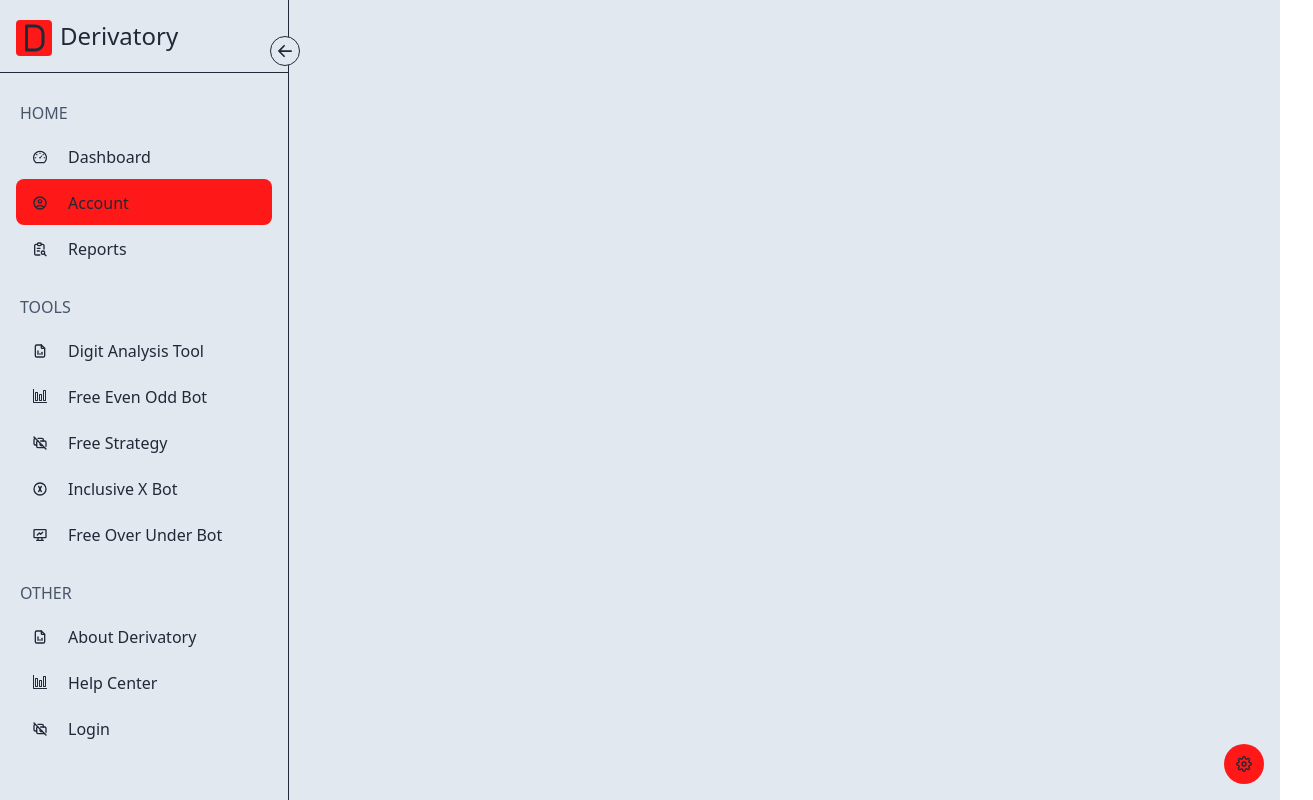
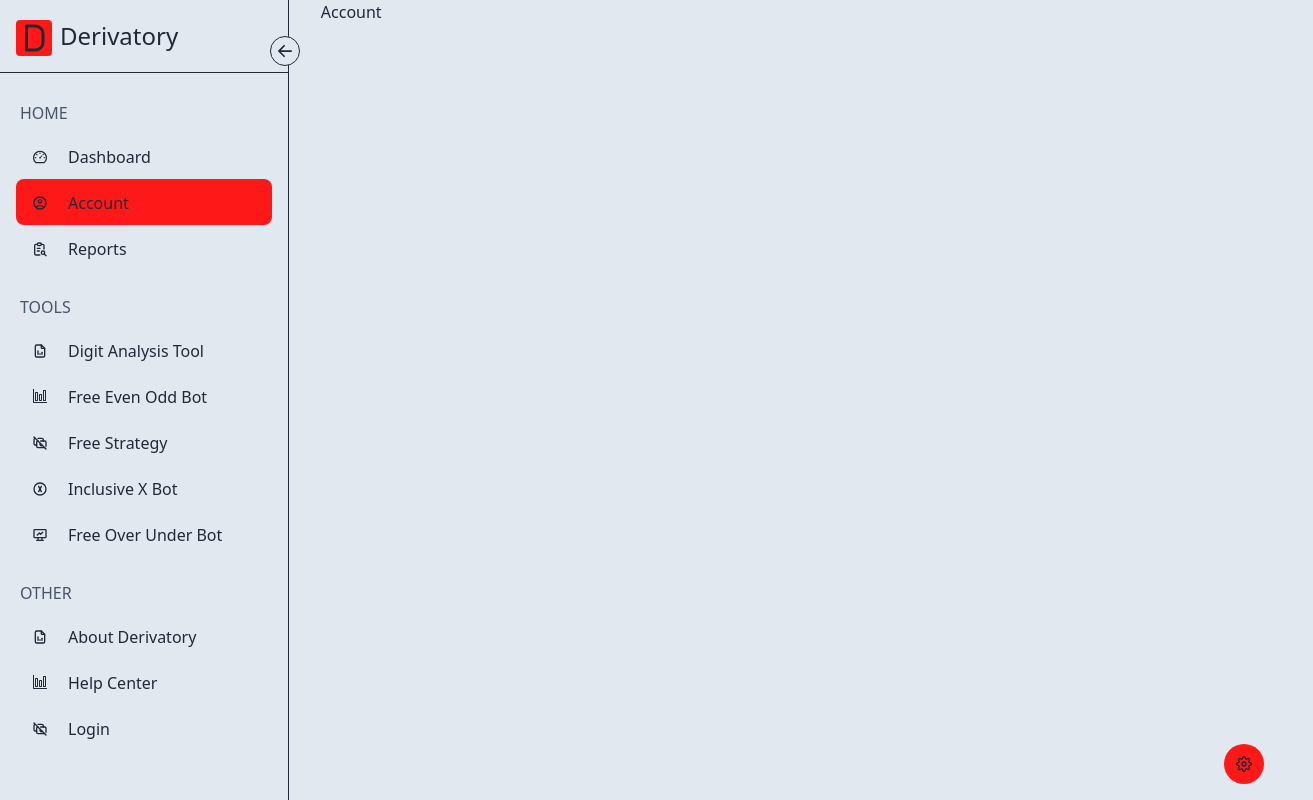
Before and after one commit to ALVIN02-ui/Derivatory-Frontend, a React (Vite) app: page /account in a window 1280 px wide. Shown: the whole page, 1313 px wide, since content can reach past the window. Built offline with nearby package versions, Linux system fonts and the light colour scheme.

Commit message:
Theme working across the whole app

```diff
--- a/src/App.jsx
+++ b/src/App.jsx
@@ -109,8 +109,8 @@
               {/* Tools */}
 
               {/* Other */}
-              <Route path="/about" element={<About />} />
-              <Route path="/help" element={<Help />} />
+              <Route path="/about derivatory" element={<About />} />
+              <Route path="/help center" element={<Help />} />
               <Route path="/login" element={<Login/>} />
               {/* Other */}
             </Routes>
--- a/src/pages/Account.jsx
+++ b/src/pages/Account.jsx
@@ -1,8 +1,18 @@
 import React from 'react'
 
+//Context Provider
+import { useStateContext } from "../contexts/ContextProvider";
+//Context Provider
+
+//CSS
+import "../App.css";
+//CSS
+
 function Account() {
+
+  const { open, currentMode} = useStateContext();
   return (
-    <div className='text-white'>Account</div>
+    <div className={`${open ? "pl-72" : "pl-20"} ${currentMode === 'Dark' ? 'dark bg-slate-900 text-white': 'bg-slate-200 text-gray-800'} h-screen w-screen`}>Account</div>
   )
 }
 
--- a/src/pages/Others/About.jsx
+++ b/src/pages/Others/About.jsx
@@ -1,8 +1,18 @@
 import React from 'react'
 
+//Context Provider
+import { useStateContext } from "../../contexts/ContextProvider";
+//Context Provider
+
+//CSS
+import "../../App.css";
+//CSS
+
 const About = () => {
+
+  const { open, currentMode} = useStateContext();
   return (
-    <div>About</div>
+    <div className={`${open ? "pl-72" : "pl-20"} ${currentMode === 'Dark' ? 'dark bg-slate-900 text-white': 'bg-slate-200 text-gray-800'} h-screen w-screen`}>About</div>
   )
 }
 
--- a/src/pages/Others/Help.jsx
+++ b/src/pages/Others/Help.jsx
@@ -1,8 +1,20 @@
 import React from 'react'
 
+//Context Provider
+import { useStateContext } from "../../contexts/ContextProvider";
+//Context Provider
+
+//CSS
+import "../../App.css";
+//CSS
+
 const Help = () => {
+
+  const { open, currentMode} = useStateContext();
   return (
-    <div>Help</div>
+    <div className={`${open ? "pl-72" : "pl-20"} ${currentMode === 'Dark' ? 'dark bg-slate-900 text-white': 'bg-slate-200 text-gray-800'} h-screen w-screen`}>
+      Help
+    </div>
   )
 }
 
--- a/src/pages/Others/Login.jsx
+++ b/src/pages/Others/Login.jsx
@@ -1,4 +1,8 @@
 import React from 'react';
+
+//Context Provider
+import { useStateContext } from "../../contexts/ContextProvider";
+//Context Provider
 
 // CSS
 import '../../App.css';
@@ -11,8 +15,10 @@
 //Assets
 
 const Login = () => {
+
+  const { open, currentMode} = useStateContext();
   return (
-    <div>
+    <div className={`${open ? "pl-72" : "pl-20"} ${currentMode === 'Dark' ? 'dark bg-slate-900 text-white': 'bg-slate-200 text-gray-800'} h-screen w-screen`}>
       Login
     </div>
   );
--- a/src/pages/Reports.jsx
+++ b/src/pages/Reports.jsx
@@ -1,8 +1,18 @@
 import React from 'react'
 
+//Context Provider
+import { useStateContext } from "../contexts/ContextProvider";
+//Context Provider
+
+//CSS
+import "../App.css";
+//CSS
+
 function Reports() {
+
+  const { open, currentMode} = useStateContext();
   return (
-    <div className='text-white'>reports</div>
+    <div className={`${open ? "pl-72" : "pl-20"} ${currentMode === 'Dark' ? 'dark bg-slate-900 text-white': 'bg-slate-200 text-gray-800'} h-screen w-screen`}>reports</div>
   )
 }
 
--- a/src/pages/Tools/Datool.jsx
+++ b/src/pages/Tools/Datool.jsx
@@ -1,8 +1,18 @@
 import React from 'react'
 
+//Context Provider
+import { useStateContext } from "../../contexts/ContextProvider";
+//Context Provider
+
+//CSS
+import "../../App.css";
+//CSS
+
 function Datool() {
+
+  const { open, currentMode} = useStateContext();
   return (
-    <div>datool</div>
+    <div className={`${open ? "pl-72" : "pl-20"} ${currentMode === 'Dark' ? 'dark bg-slate-900 text-white': 'bg-slate-200 text-gray-800'} h-screen w-screen`}>datool</div>
   )
 }
 
--- a/src/pages/Tools/Evenodd.jsx
+++ b/src/pages/Tools/Evenodd.jsx
@@ -1,8 +1,18 @@
 import React from 'react'
 
+//Context Provider
+import { useStateContext } from "../../contexts/ContextProvider";
+//Context Provider
+
+//CSS
+import "../../App.css";
+//CSS
+
 function Evenodd() {
+
+  const { open, currentMode} = useStateContext();
   return (
-    <div>evenodd</div>
+    <div className={`${open ? "pl-72" : "pl-20"} ${currentMode === 'Dark' ? 'dark bg-slate-900 text-white': 'bg-slate-200 text-gray-800'} h-screen w-screen`}>evenodd</div>
   )
 }
 
--- a/src/pages/Tools/Freestrat.jsx
+++ b/src/pages/Tools/Freestrat.jsx
@@ -1,8 +1,18 @@
 import React from 'react'
 
+//Context Provider
+import { useStateContext } from "../../contexts/ContextProvider";
+//Context Provider
+
+//CSS
+import "../../App.css";
+//CSS
+
 function Freestrat() {
+
+  const { open, currentMode} = useStateContext();
   return (
-    <div>freestrat</div>
+    <div className={`${open ? "pl-72" : "pl-20"} ${currentMode === 'Dark' ? 'dark bg-slate-900 text-white': 'bg-slate-200 text-gray-800'} h-screen w-screen`}>freestrat</div>
   )
 }
 
--- a/src/pages/Tools/Inclusivex.jsx
+++ b/src/pages/Tools/Inclusivex.jsx
@@ -1,8 +1,18 @@
 import React from 'react'
 
+//Context Provider
+import { useStateContext } from "../../contexts/ContextProvider";
+//Context Provider
+
+//CSS
+import "../../App.css";
+//CSS
+
 function Inclusivex() {
+
+  const { open, currentMode} = useStateContext();
   return (
-    <div>inclusivex</div>
+    <div className={`${open ? "pl-72" : "pl-20"} ${currentMode === 'Dark' ? 'dark bg-slate-900 text-white': 'bg-slate-200 text-gray-800'} h-screen w-screen`}>inclusivex</div>
   )
 }
 
--- a/src/pages/Tools/Overunder.jsx
+++ b/src/pages/Tools/Overunder.jsx
@@ -1,8 +1,18 @@
 import React from 'react'
 
+//Context Provider
+import { useStateContext } from "../../contexts/ContextProvider";
+//Context Provider
+
+//CSS
+import "../../App.css";
+//CSS
+
 function Overunder() {
+
+  const { open, currentMode} = useStateContext();
   return (
-    <div>overunder</div>
+    <div className={`${open ? "pl-72" : "pl-20"} ${currentMode === 'Dark' ? 'dark bg-slate-900 text-white': 'bg-slate-200 text-gray-800'} h-screen w-screen`}>overunder</div>
   )
 }
 
```
